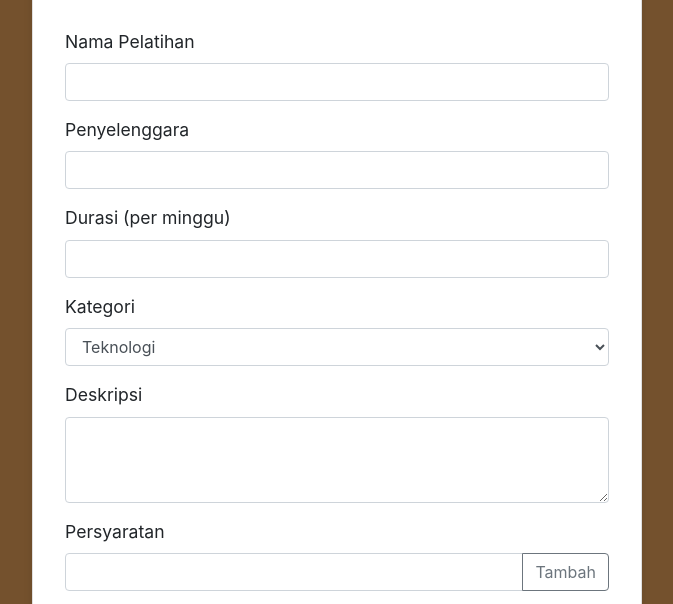
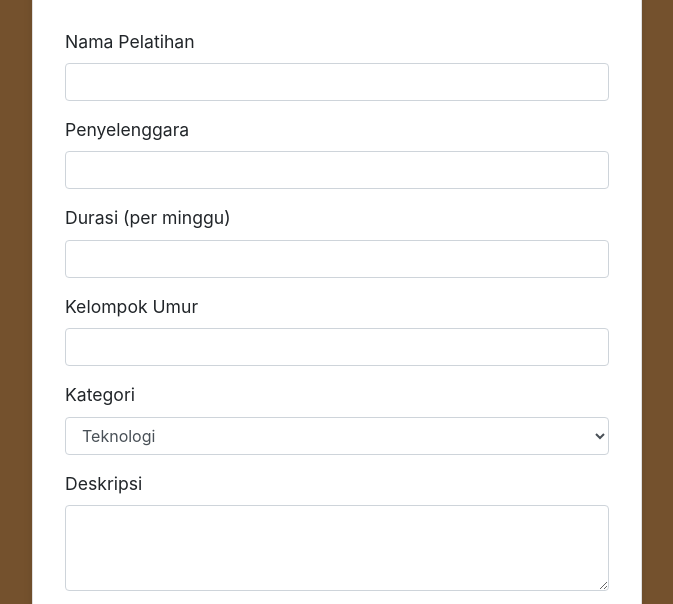
Before and after one commit to yoaneyatalathov/SkillSphere, a plain HTML site: page Front-end SkillSphere/pages/form.html in a window 1280 px wide. Shown: the part 121-725 px from the top of the page, without its empty margins (303-976 px from the left). Drawn offline with nearby package versions, Linux system fonts and the light colour scheme.

Commit message:
Menambahkan input untuk kelompok umur

```diff
--- a/Front-end SkillSphere/pages/form.html
+++ b/Front-end SkillSphere/pages/form.html
@@ -28,6 +28,10 @@
                             <div class="form-group">
                                 <label for="duration">Durasi (per minggu)</label>
                                 <input type="number" class="form-control" id="duration" required>
+                            </div>
+                            <div class="form-group">
+                                <label for="kelompok_umur">Kelompok Umur</label>
+                                <input type="text" class="form-control" id="kelompok_umur" required>
                             </div>
                             <div class="form-group">
                                 <label for="category">Kategori</label>
```
